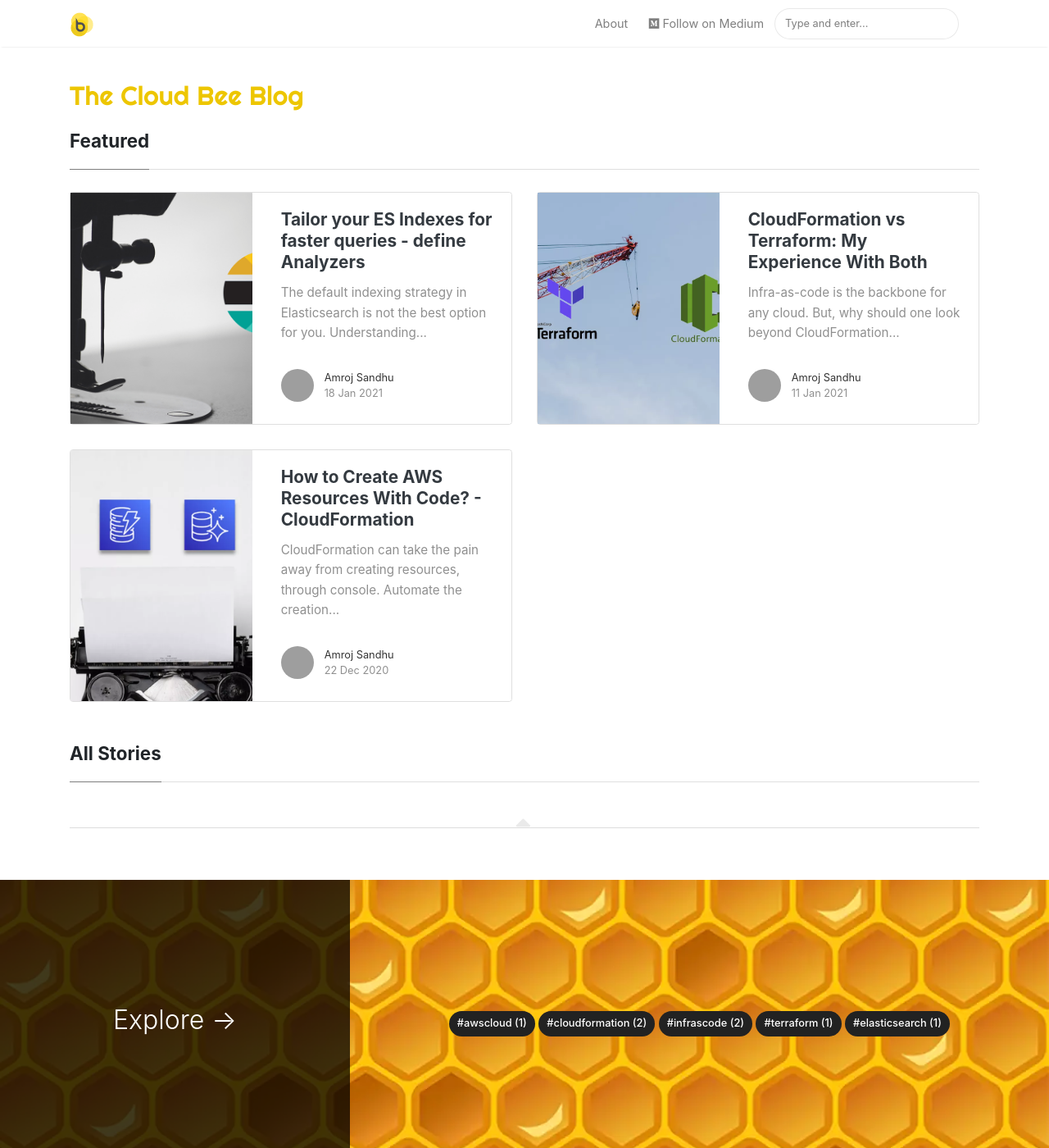
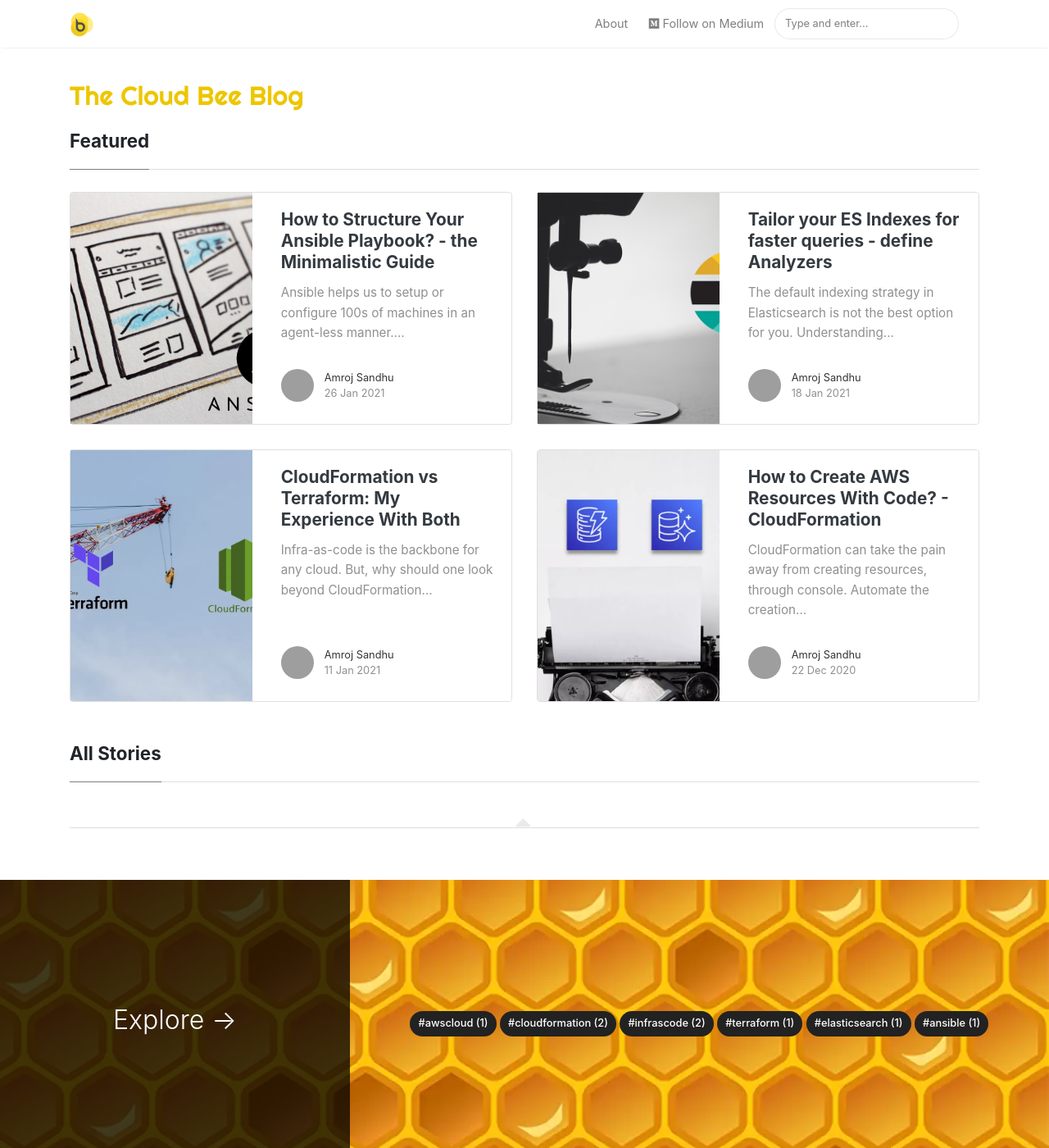
Before and after one commit to thecloudbee/thecloudbee.github.io, a Jekyll site: the page built from index.html, in a window 1280 px wide and 1400 px high. Shown: the whole window at 82% size. Built offline with Jekyll 4.4.1, drawn with Linux system fonts in a browser that asks for light colours; nearby versions of some CDN libraries; the list of posts is cut into pages by our own code; some of the changed lines change nothing that is shown; grey boxes are pictures that could not be loaded.

Commit message:
Article 4: Ansible folder structure

````diff
--- a/_config.yml
+++ b/_config.yml
@@ -1,7 +1,7 @@
 # Site
 name: "The Cloud Bee Blog"
 title: "The Cloud Bee Blog"
-description: "Cloud put together in simple words and pictures..."
+description: "Your 3 min reads for everything cloud..."
 logo: 'assets/images/logo.png'
 favicon: 'assets/images/logo.png'
 baseurl: ''
--- /dev/null
+++ b/_posts/2021-01-26-ansible-folder-structure.md
@@ -0,0 +1,87 @@
+---
+layout: post
+title:  "How to Structure Your Ansible Playbook? - the Minimalistic Guide"
+author: amroj
+categories: ansible
+image: assets/images/2021-01-26/head.png
+description: "Ansible helps us to setup or configure 100s of machines in an agent-less manner. This guide will help you structure the Ansible Playbook such that it is more intuitive — the team will love to collaborate."
+featured: true
+hidden: true
+rating: 0
+---
+
+## Why a structure is important in Ansible?
+
+Ansible is the one destination for all IT automation. With time, the complexity of a system increases and so does the number of components involved. It becomes important to isolate the components in your automation scripts. These scripts work independently of each other -- called roles in Ansible.
+
+The Single Responsibility principle when applied to an Ansible folder structure makes a lot of sense. There are different ways to separate your components. Below is the one that always works for me.
+
+## Ansible Roles to define the limits
+
+Roles help you define a directory structure such that — everything under a single role can share variables and tasks. Once you group the content into roles, it can be reused.
+
+Let's dive into the Ansible structure. Consider a typical scenario where we are creating a Kafka cluster with several Kafka and Zookeeper nodes.
+
+![2021-01-26/1.png]({{ site.baseurl }}/assets/images/2021-01-26/1.png){: .center-image }
+
+Keeping in mind the above deployment plan, we can point out that Java must be a different role altogether. The Java role will be included both in Zookeeper and Kafka playbooks.
+
+The minimal folder structure to contain the above requirements.
+
+```
+group-vars/
+├── all.yml
+roles/
+├── java/
+	├── defaults
+	│   └── main.yml
+	├── files
+	├── tasks
+	│   └── main.yml
+	├── templates
+├── kafka/
+	├── defaults
+	│   └── main.yml
+	├── files
+	├── tasks
+	│   └── main.yml
+	├── templates
+├── zookeeper/
+	├── defaults
+	│   └── main.yml
+		....
+hosts/
+│   └── hosts
+playbook_kafka_cluster.yml
+```
+
+We have three different roles Java, Kafka and Zookeeper. Each of the roles acts as an independent entity and can run in isolation.
+
+## Ansible Host Inventory
+
+Ansible works with a spectrum of systems in infrastructure at the same time. Consider the below two use cases.
+
+1. A change to be applied just to the Zookeeper nodes in production.
+2. A change to be applied to all the staging nodes.
+
+Ansible `hosts` inventory enables you to group your resources. Further the `:children` postfix in the hosts file lets you have groups of groups.
+
+{% gist thecloudbee/0e53b158bab8aeb70c932e6b8e9e7f2b %}
+
+We have grouped Kafka and Zookeeper hosts based on the services we want to install and the flavors.
+
+## Ansible Playbook to put everything together
+
+Playbook helps you out together the roles and hosts.
+
+{% gist thecloudbee/cc68fde22e1855cb7a8eddce0b6e93bb %}
+
+The below command gives us a clearer picture of how everything can be put together. We can use the `--limit` argument to limit the groups to run the Ansible.
+
+{% gist thecloudbee/6ec2e67d28e4f246d6ac47004762a2a5 %}
+
+Or we can say `--limit 'production'` to deploy the cluster on the production environment.
+
+## Conclusion
+
+A complex infra can lead to complicating our Ansible scripts. It is trivial to define a directory structure that is scalable. By having a folder structure and a host inventory we can make the best out of our Ansible automation.
````
Also changed, not shown: assets/images/2021-01-26/1.png (added), assets/images/2021-01-26/head.png (added).
